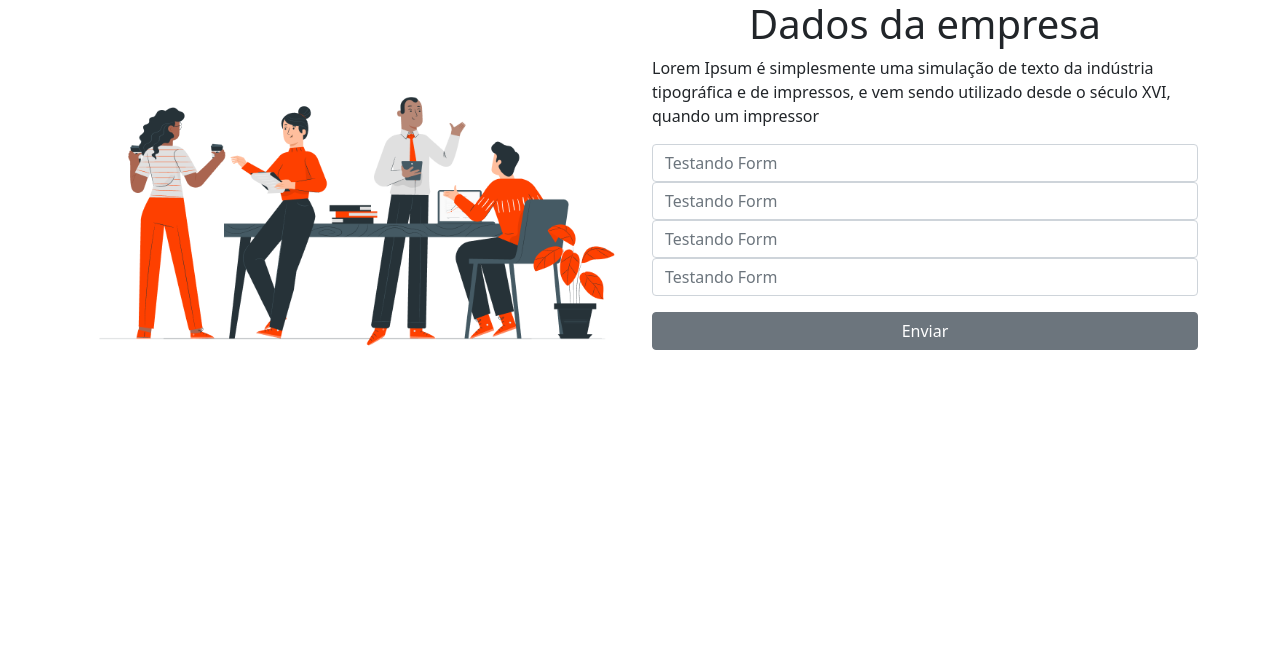
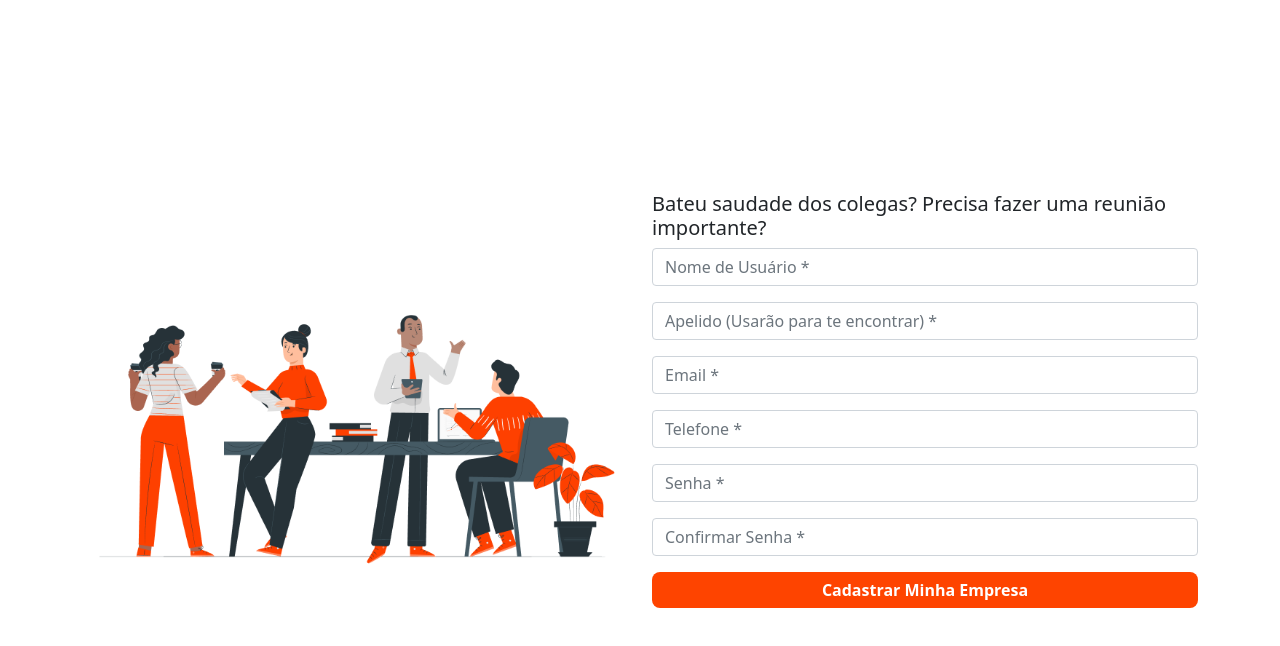
Before and after one commit to AndrezaB97/front-orange-desk, a React (Create React App) app: page /adm/criar in a window 1280 px wide. Shown: the top 646 px of the page. Built offline with nearby package versions, Linux system fonts and the light colour scheme.

Commit message:
feature/home_adm_register

```diff
--- a/src/Pages/Adm/Adm.jsx
+++ b/src/Pages/Adm/Adm.jsx
@@ -1,28 +1,71 @@
-import React from 'react';
+import React, { useState } from 'react';
+import { useForm } from "react-hook-form";
 import Img from './../../Assets/adm-image.png'
-
+import api from './../../services/api';
+import { toast, ToastContainer } from 'react-toastify';
 
 const Adm = () => {
+
+  const { register, handleSubmit, formState: { errors } } = useForm();
+  const onSubmit = data => {
+    api.post(`/register_company`, data)
+    .then(res => {
+      toast.success("Empresa cadastrada com sucesso!", {
+        position: toast.POSITION.TOP_RIGHT
+      });
+    }).catch(function (error) {
+      console.log(error.response.data);
+      toast.error(error.response.data[0].message, {
+        position: toast.POSITION.TOP_RIGHT
+      });
+    })
+  };
+
   return(
     <React.Fragment>
-      <div className="container vh-100 d-flex">
-        <div className="row">
+       <div className="container">
+        <div className="row vh-100 d-flex align-items-center">
+
           <div className="col-md-6 col-12">
-            <img src={Img} alt="Pessoas conversando" className="img-fluid" />
+            <img src={Img} alt="Pessoas sentadas" className="img-fluid" />
           </div>
+
           <div className="col-md-6 col-12">
-            <h1 className="text-center">Dados da empresa</h1>
-            <p className="text-justify">Lorem Ipsum é simplesmente uma simulação de texto da indústria tipográfica e de impressos, e vem sendo utilizado desde o século XVI, quando um impressor</p>
-            <form>
-            <input type="text" placeholder="Testando Form" className="form-control w-100" />
-            <input type="text" placeholder="Testando Form" className="form-control w-100" />
-            <input type="text" placeholder="Testando Form" className="form-control w-100" />
-            <input type="text" placeholder="Testando Form" className="form-control w-100" />
-            <button className="btn btn-secondary w-100 h-5 mt-3">Enviar</button>
+            <h5>Bateu saudade dos colegas? Precisa fazer uma reunião importante?</h5>
+
+            <form onSubmit={handleSubmit(onSubmit)}>
+              <input type="text" placeholder="Nome de Usuário *" className="form-control" {...register('username', { required: true})}/>
+              {errors.username && errors.username.type === "required" && <span className="text-danger">Campo obrigatório</span>}
+
+              <input type="text" placeholder="Apelido (Usarão para te encontrar) *" className="form-control mt-3"
+              {...register('slug', { required: true})}
+              />
+              {errors.slug && errors.slug.type === "required" && <span className="text-danger">Campo obrigatório</span>}
+
+              <input type="email" placeholder="Email *" className="form-control mt-3"
+              {...register('email', { required: true})}/>
+              {errors.email && errors.email.type === "required" && <span className="text-danger">Campo obrigatório</span>}
+
+              <input type="text" placeholder="Telefone *" className="form-control mt-3"
+              {...register('phone', { required: true})}/>
+              {errors.phone && errors.phone.type === "required" && <span className="text-danger">Campo obrigatório</span>}
+
+              <input type="password" placeholder="Senha *" className="form-control mt-3"
+              {...register('password', { required: true})}/>
+              {errors.password && errors.password.type === "required" && <span className="text-danger">Campo obrigatório</span>}
+
+              <input type="password" placeholder="Confirmar Senha *" className="form-control mt-3"
+              {...register('password_confirmation', { required: true})}/>
+              {errors.password_confirmation && errors.password_confirmation.type === "required" && <span className="text-danger">Campo obrigatório</span>}
+
+              <button className="btn-orange mt-3 w-100">Cadastrar Minha Empresa</button>
             </form>
           </div>
         </div>
-        </div>
+        <ToastContainer />
+
+      </div>
+
     </React.Fragment>
   )
 }
--- a/src/Pages/HomeAdm/HomeAdm.jsx
+++ b/src/Pages/HomeAdm/HomeAdm.jsx
@@ -8,7 +8,11 @@ const HomeAdm = () => {
       <div className="container">
         <div className="row vh-100 d-flex align-items-center">
 
-          <a href="#" className="login-text">Login</a>
+          <div className="d-flex justify-content-end">
+            <a href="/adm/criar" className="login-text p-3">Minha Empresa</a>
+            <a href="#" className="login-text p-3">Login</a>
+          </div>
+
 
           <div className="col-md-6 col-12">
             <img src={Img} alt="Pessoas sentadas" className="img-fluid" />
--- a/src/services/api.js
+++ b/src/services/api.js
@@ -1,7 +1,7 @@
 import axios from 'axios'
 
 const api = axios.create({
-  baseURL: 'https://orange-desk.herokuapp.com/api/v1/'
+  baseURL: 'https://orange-desk.herokuapp.com/api/v1'
 })
 
 export default api
--- a/src/style/App.css
+++ b/src/style/App.css
@@ -21,3 +21,8 @@ html {
   color: #dd420a;
   font-weight: bold;
 }
+
+.btn-orange {
+  color: white;
+  font-weight: bold;
+}
```
Also changed, not shown: src/Pages/Adm/AdmStyle.css (deleted, +0 -9 lines).
